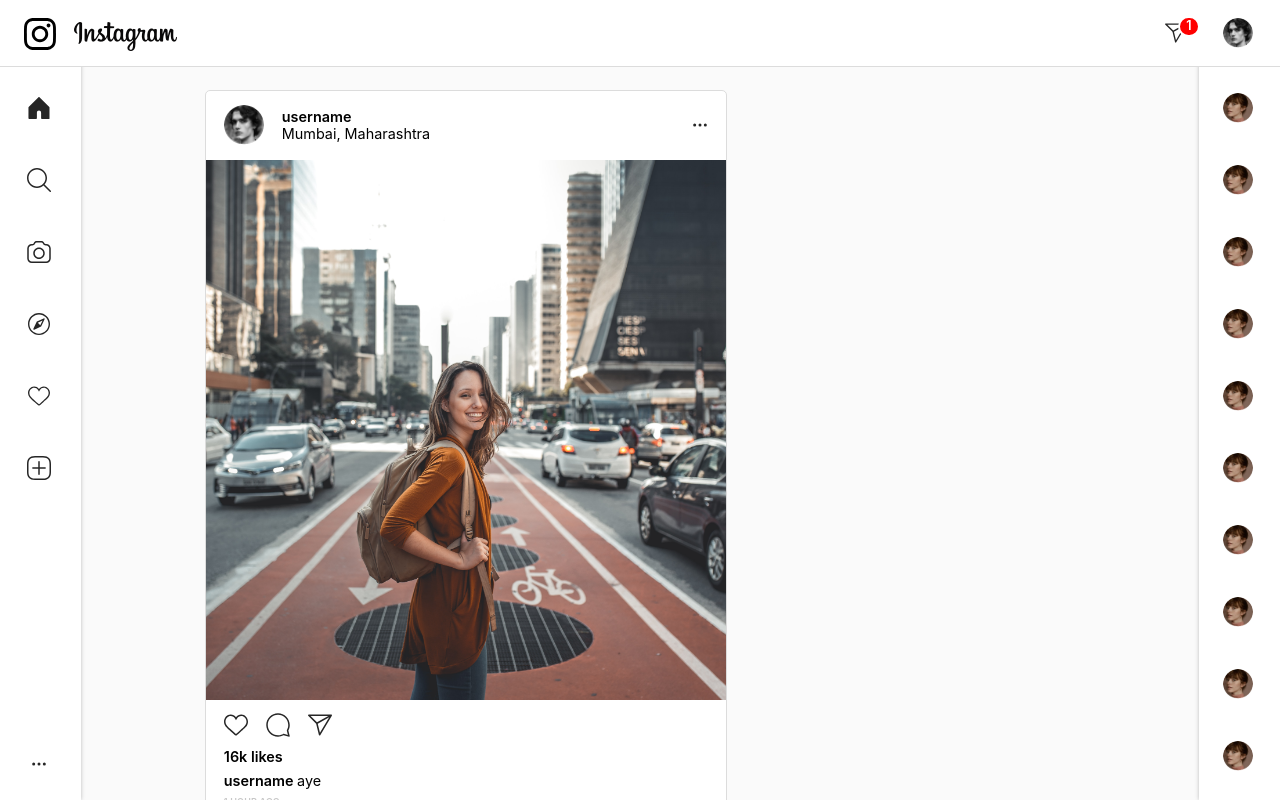
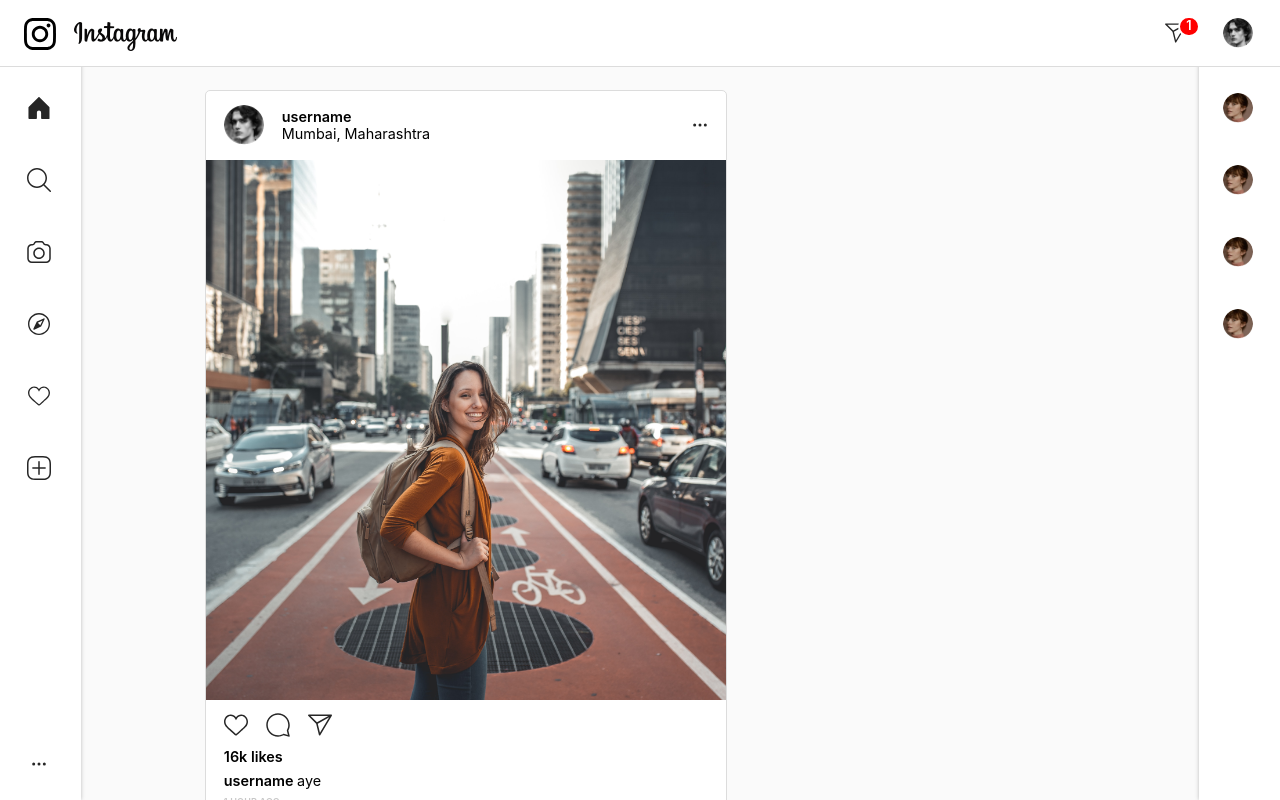
Before and after one commit to Suyious/Instagram_clone_redesign, a React (Create React App) app: page / in a window 1280 px wide. Shown: the top 800 px of the page. Built offline with nearby package versions, Linux system fonts and the light colour scheme.

Commit message:
ui modified chatscreen created

```diff
--- a/src/App.css
+++ b/src/App.css
@@ -10,6 +10,7 @@
 
 .App {
   --var-border: 1px solid #DCDCDC;
+  --accent-blue: rgb(41, 41, 250);
   --light-text:rgba(155, 155, 155, 0.56);
 }
 
--- /dev/null
+++ b/src/ChatScreen.js
@@ -0,0 +1,22 @@
+import React from "react";
+
+
+function ChatScreen({ handleChatScreen }) {
+  return (
+    <div className="chat">
+      <div className="chat__box">
+        <div className="chat__header" >
+          <svg onClick={handleChatScreen} aria-label="Back" className="back_svg" fill="#262626" height="24" viewBox="0 0 48 48" width="24"><path d="M40 33.5c-.4 0-.8-.1-1.1-.4L24 18.1l-14.9 15c-.6.6-1.5.6-2.1 0s-.6-1.5 0-2.1l16-16c.6-.6 1.5-.6 2.1 0l16 16c.6.6.6 1.5 0 2.1-.3.3-.7.4-1.1.4z"></path></svg>
+          <h4>username</h4>
+          <svg aria-label="View Thread Details" className="_8-yf5 " fill="#262626" height="24" viewBox="0 0 48 48" width="24"><path d="M24 48C10.8 48 0 37.2 0 24S10.8 0 24 0s24 10.8 24 24-10.8 24-24 24zm0-45C12.4 3 3 12.4 3 24s9.4 21 21 21 21-9.4 21-21S35.6 3 24 3z"></path><circle clip-rule="evenodd" cx="24" cy="14.8" fill-rule="evenodd" r="2.6"></circle><path d="M27.1 35.7h-6.2c-.8 0-1.5-.7-1.5-1.5s.7-1.5 1.5-1.5h6.2c.8 0 1.5.7 1.5 1.5s-.7 1.5-1.5 1.5z"></path><path d="M24 35.7c-.8 0-1.5-.7-1.5-1.5V23.5h-1.6c-.8 0-1.5-.7-1.5-1.5s.7-1.5 1.5-1.5H24c.8 0 1.5.7 1.5 1.5v12.2c0 .8-.7 1.5-1.5 1.5z"></path></svg>
+        </div>
+        <form className="chat__form">
+          <input className="chat__input" type="text" placeholder="Message..."/>
+          <button className="chat__button">Send</button>
+        </form>
+      </div>
+    </div>
+  );
+}
+
+export default ChatScreen;
--- /dev/null
+++ b/src/DirectMessages.js
@@ -0,0 +1,15 @@
+import React from "react";
+import Messagecard from "./Messagecard";
+import profile1 from "./media/Profile1.png";
+
+function DirectMessages({ username, title, setChat, chat, handleChatScreen }) {
+
+  return (
+    <div className="profile_image profile_image_margin" onClick={handleChatScreen} >
+      <Messagecard username={username} title={title} />
+      <img src={profile1} alt="" />
+    </div>
+  );
+}
+
+export default DirectMessages;
--- a/src/Messagecard.js
+++ b/src/Messagecard.js
@@ -1,12 +1,17 @@
-import React from 'react';
+import React from "react";
+// import ChatScreen from "./ChatScreen";
 
-function Messagecard({username, title}) {
-    return (
-        <div className="messagecard">
-            <h3>{username}</h3>
-            <h4>{title} <span>4h</span></h4>
-        </div>
-    )
+function Messagecard({ username, title}) {
+  return (
+    <div className="message_card">
+      <div className="messagecard">
+        <h3>{username}</h3>
+        <h4>
+          {title} <span>4h</span>
+        </h4>
+      </div>
+    </div>
+  );
 }
 
-export default Messagecard
+export default Messagecard;
--- a/src/Navigation.css
+++ b/src/Navigation.css
@@ -14,7 +14,7 @@
     background: #fff;
     padding: 2em auto;
     border-bottom: var(--var-border);
-    z-index: 2;
+    z-index: 5;
   }
 
   .nav_logo{
--- a/src/Post.css
+++ b/src/Post.css
@@ -82,7 +82,7 @@
   .post button{
       padding: 1.5em 1em;
       background: transparent;
-      color: rgb(41, 41, 250);
+      color: var(--accent-blue);
       position: absolute;
       right: 0;
   }
--- a/src/RightSidebar.js
+++ b/src/RightSidebar.js
@@ -1,6 +1,7 @@
-import React, { useState } from 'react';
+import React, { useState } from "react";
 import "./Sidebar.css";
-import profile1 from"./media/Profile1.png";
+import DirectMessages from "./DirectMessages";
+import ChatScreen from "./ChatScreen";
 // import profile2 from"./media/Profile2.png";
 // import profile3 from"./media/Profile3.png";
 // import profile4 from"./media/Profile4.png";
@@ -11,75 +12,39 @@ import profile1 from"./media/Profile1.png";
 // import profile9 from"./media/Profile9.png";
 // import profile10 from"./media/Profile10.png";
 // import profile11 from"./media/Profile11.png";
-import Messagecard from './Messagecard';
 
 function RightSidebar() {
+  const [dmtitles, setDmtitles] = useState([
+    { username: "username", title: "Hey How You doin?" },
+    { username: "ducker", title: "Wanna Hang out Buhhh??" },
+    { username: "noone", title: "Hey mofo?" },
+    { username: "random", title: "Hey duuudddeee?" },
+  ]);
 
-    const [dmtitles,setDmtitles] = useState([
-        {username: 'username', title: 'Hey How You doin?' },
-        {username: 'username', title: 'Hey How You doin?' },
-        {username: 'username', title: 'Hey How You doin?' },
-        {username: 'username', title: 'Hey How You doin?' },
-        {username: 'noone', title: 'Hey mofo?' },
-        {username: 'noone', title: 'Hey mofo?' },
-        {username: 'noone', title: 'Hey mofo?' },
-        {username: 'noone', title: 'Hey mofo?' },
-        {username: 'noone', title: 'Hey mofo?' },
-        {username: 'noone', title: 'Hey mofo?' },
-        {username: 'noone', title: 'Hey mofo?' },
-        {username: 'noone', title: 'Hey mofo?' },
-        {username: 'noone', title: 'Hey mofo?' },
-        {username: 'noone', title: 'Hey mofo?' },
-        {username: 'noone', title: 'Hey mofo?' },
-        {username: 'random', title: 'Hey duuudddeee?'}])
+  const [chat, setChat] = useState(false);
 
-    return (
-        <div className="sidebar right">
-            <div className="sidebar_flex right_align">
-                {dmtitles.map(dmtitle=>(
-                   <div className="profile_image profile_image_margin">
-                   <Messagecard username={dmtitle.username} title={dmtitle.title}/>
-                   <img src={profile1} alt=""/>
-               </div>
-                ))}
-                {/* <div className="profile_image profile_image_margin">
-                    <Messagecard/>
-                    <img src={profile1} alt=""/>
-                </div>
-                <div className="profile_image profile_image_margin">
-                    <img src={profile2} alt=""/>
-                </div>
-                <div className="profile_image profile_image_margin">
-                    <img src={profile3} alt=""/>
-                </div>
-                <div className="profile_image profile_image_margin">
-                    <img src={profile4} alt=""/>
-                </div>
-                <div className="profile_image profile_image_margin">
-                    <img src={profile5} alt=""/>
-                </div>
-                <div className="profile_image profile_image_margin">
-                    <img src={profile6} alt=""/>
-                </div>
-                <div className="profile_image profile_image_margin">
-                    <img src={profile7} alt=""/>
-                </div>
-                <div className="profile_image profile_image_margin">
-                    <img src={profile8} alt=""/>
-                </div>
-                <div className="profile_image profile_image_margin">
-                    <img src={profile9} alt=""/>
-                </div>
-                <div className="profile_image profile_image_margin">
-                    <img src={profile10} alt=""/>
-                </div>
-                <div className="profile_image profile_image_margin">
-                    <img src={profile11} alt=""/>
-                </div> */}
+  const handleChatScreen=()=>{
+    setChat(!chat);
+  }
 
-            </div>
-        </div>
-    )
+  return (
+    <div className={`sidebar right ${chat ? "chatting" : "chatOff"}`}>
+      <div className="sidebar_flex right_align">
+        {dmtitles.map((dmtitle) => (
+          <DirectMessages
+            handleChatScreen={handleChatScreen}
+            chat={chat}
+            setChat={setChat}
+            username={dmtitle.username}
+            title={dmtitle.title}
+          />
+        ))}
+      </div>
+      {chat &&
+        <ChatScreen handleChatScreen={handleChatScreen}/>
+      }
+    </div>
+  );
 }
 
-export default RightSidebar
+export default RightSidebar;
```
Also changed, not shown: src/Sidebar.css (+108 -21 lines), src/media/ViewThreadDetail.svg (added), src/media/back.svg (added).
